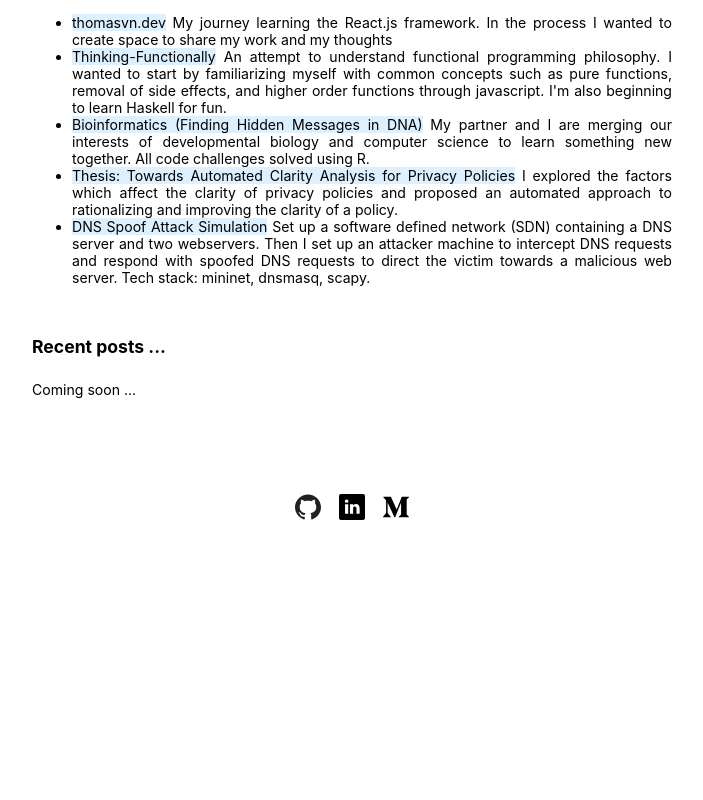
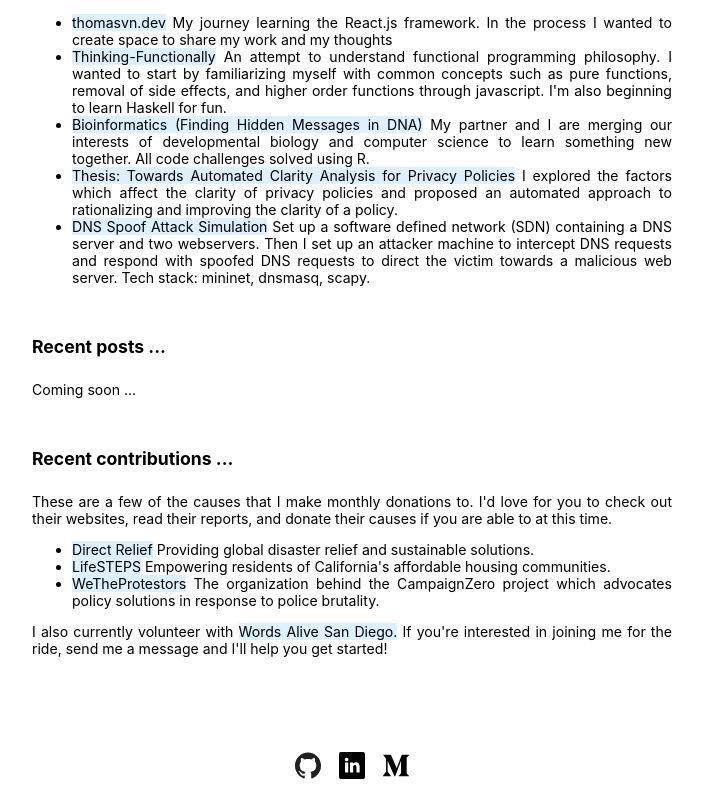
Before and after one commit to thomasvn/thomasvn.dev, a React (Create React App) app: page / in a window 1280 px wide. Shown: the part 731-1531 px from the top of the page, without its empty margins (288-991 px from the left). Before the commit the page ends 1273 px from the top, so only its background shows below. Built offline with nearby package versions, Linux system fonts and the light colour scheme.

Commit message:
Contributions section. CSS Changes for Nav bar.

```diff
--- a/src/App.css
+++ b/src/App.css
@@ -47,8 +47,14 @@ p {
   transition: transform 0.5s
 }
 
+.Nav a:visited {
+  text-decoration: none;
+  color: black;
+}
+
 .Nav a:hover {
-  transform: scale(1.03);
+  text-decoration: none;
+  color: #90cfff;
 }
 
 
@@ -99,12 +105,10 @@ p {
 }
 
 .ProjectHighlights ul {
-  /* margin: 1%; */
   font-size: 0.8em;
 }
 
 mark {
-  /* opacity: 0.5; */
   background-color: #ddf0ff;
   color: black;
 }
@@ -115,6 +119,18 @@ mark {
   padding-right: 25%;
   padding-bottom: 1%;
   text-align: justify;
+}
+
+/* Contribution Highlights */
+.ContributionHighlights {
+  padding-left: 25%;
+  padding-right: 25%;
+  padding-bottom: 1%;
+  text-align: justify;
+}
+
+.ContributionHighlights ul {
+  font-size: 0.8em;
 }
 
 
--- a/src/App.js
+++ b/src/App.js
@@ -3,13 +3,13 @@ import {
   BrowserRouter as Router,
   Switch,
   Route,
-  Link
 } from 'react-router-dom';
 
 import './App.css';
 import AboutMe from './components/AboutMe'
 import ProjectHighlights from './components/ProjectHighlights'
 import WritingHighlights from './components/WritingHighlights'
+import ContributionHighlights from './components/ContributionHighlights'
 import Projects from './components/Projects'
 import Writing from './components/Writing'
 import Footer from './components/Footer'
@@ -24,6 +24,7 @@ function App() {
             <AboutMe />
             <ProjectHighlights />
             <WritingHighlights />
+            <ContributionHighlights />
           </Route>
           <Route path='/projects'>
             <Nav />
--- /dev/null
+++ b/src/components/ContributionHighlights.js
@@ -0,0 +1,20 @@
+import React from 'react';
+
+class ContributionHighlights extends React.Component {
+  render() {
+    return (
+      <div className="ContributionHighlights">
+        <h4>Recent contributions ...</h4>
+        <p>These are a few of the causes that I make monthly donations to. I'd love for you to check out their websites, read their reports, and donate their causes if you are able to at this time. </p>
+        <ul>
+          <li><mark>Direct Relief</mark> Providing global disaster relief and sustainable solutions.</li>
+          <li><mark>LifeSTEPS</mark> Empowering residents of California's affordable housing communities. </li>
+          <li><mark>WeTheProtestors</mark> The organization behind the CampaignZero project which advocates policy solutions in response to police brutality.</li>
+        </ul>
+        <p>I also currently volunteer with <mark>Words Alive San Diego.</mark> If you're interested in joining me for the ride, send me a message and I'll help you get started!</p>
+      </div>
+    );
+  }
+}
+
+export default ContributionHighlights;
--- a/src/components/Nav.js
+++ b/src/components/Nav.js
@@ -1,4 +1,5 @@
 import React from 'react';
+import {Link} from 'react-router-dom';
 
 class Nav extends React.Component {
   render() {
@@ -7,15 +8,15 @@ class Nav extends React.Component {
         <ul>
           <div className='brand'>
             <li>
-              <a href='/'>Home</a>
+              <Link to='/'>Home</Link>
             </li>
           </div>
           <div className='drop'>
             <li>
-              <a href='/projects'>Projects</a>
+              <Link to='/projects'>Projects</Link>
             </li>
             <li>
-              <a href='/writing'>Writing</a>
+              <Link to='/writing'>Writing</Link>
             </li>
           </div>
         </ul>
```
